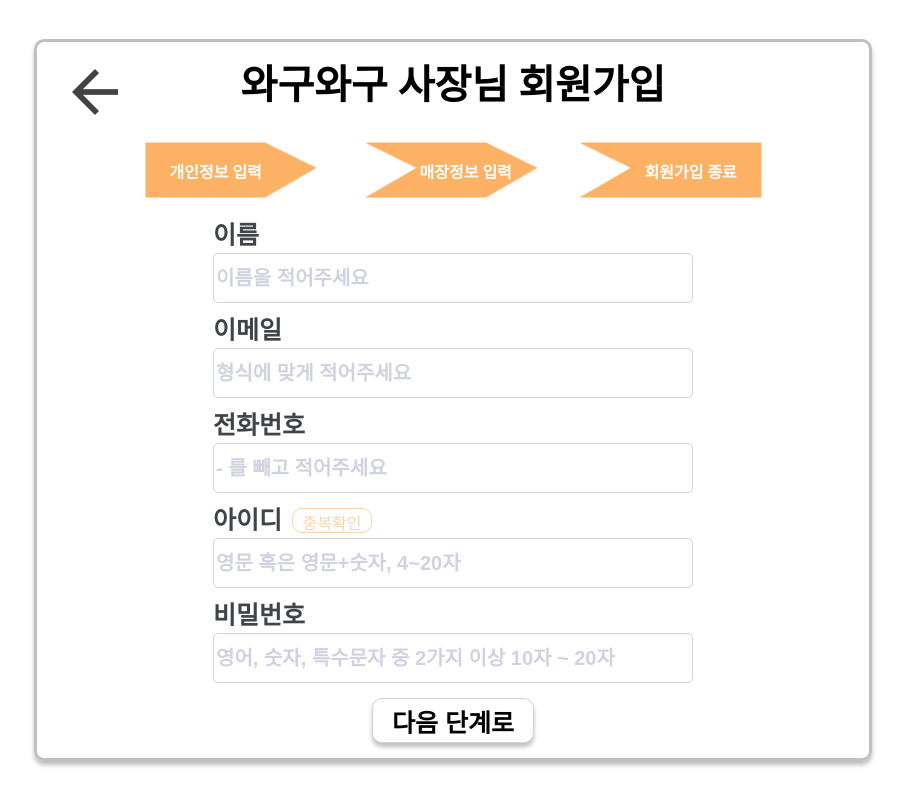
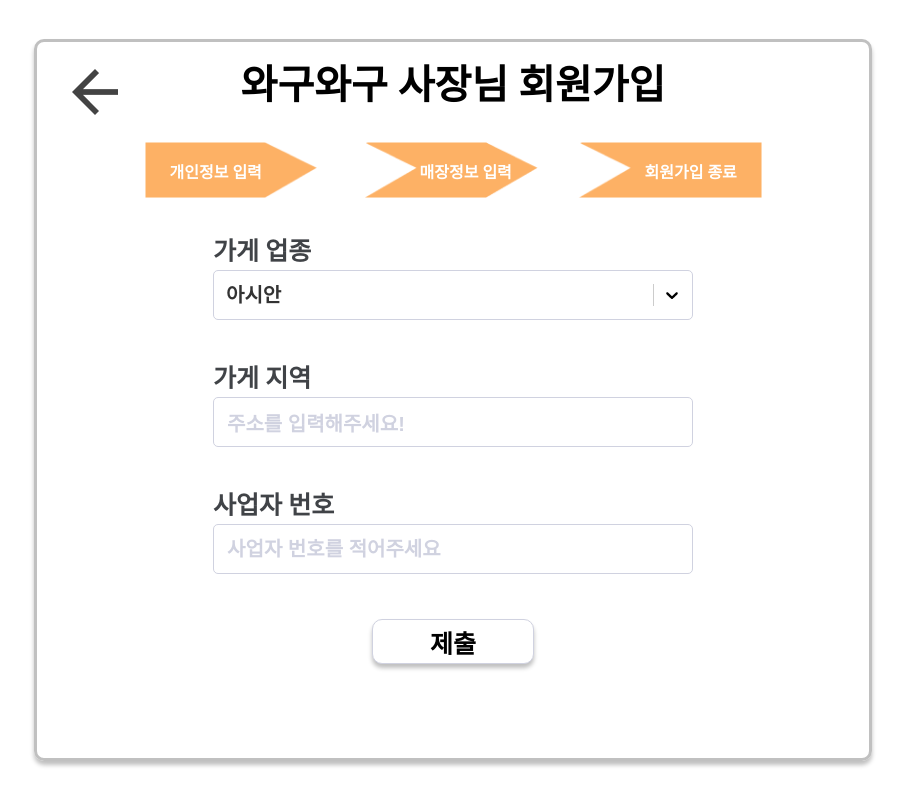
Before and after one commit to limjunhyuk97/WaguWagu, a React (Create React App) app in the folder Web/: page /enroll in a window 1280 px wide. Shown: the whole page, without its empty margins (187-1092 px from the left). Built offline with nearby package versions, Linux system fonts and the light colour scheme.

Commit message:
[Feat] Enroll 구현중 / 주소 API 붙히는 중

```diff
--- a/Web/package.json
+++ b/Web/package.json
@@ -9,9 +9,11 @@
     "axios": "^0.27.2",
     "react": "^18.0.0",
     "react-cookie": "^4.1.1",
+    "react-daum-postcode": "^3.0.3",
     "react-dom": "^18.1.0",
     "react-router-dom": "^6.3.0",
     "react-scripts": "5.0.1",
+    "react-select": "^5.3.2",
     "react-spinners": "^0.11.0",
     "recoil": "^0.7.2",
     "styled-components": "^5.3.5",
--- a/Web/src/Common/index.js
+++ b/Web/src/Common/index.js
@@ -21,18 +21,18 @@
 // Available Restaruant Category //
 
 export const CATEGORIES = [
-  "ASIAN",
-  "CAFE",
-  "CHICKEN",
-  "CHINESE",
-  "FAST",
-  "JAPANESE",
-  "LEG",
-  "MEAT",
-  "NIGHT",
-  "NOODLE",
-  "PIZZA",
-  "SNACK",
-  "SOUP",
-  "WESTERN",
+  { value: "JAPANESE", label: "일식" },
+  { value: "PIZZA", label: "피자" },
+  { value: "CHINESE", label: "중식" },
+  { value: "CAFE", label: "까페·디저트" },
+  { value: "SNACK", label: "분식" },
+  { value: "CHICKEN", label: "치킨" },
+  { value: "NOODLE", label: "백반·죽·국수" },
+  { value: "NIGHT", label: "야식" },
+  { value: "ASIAN", label: "아시안" },
+  { value: "SOUP", label: "찜·탕·찌개" },
+  { value: "MEAT", label: "고기·구이" },
+  { value: "LEG", label: "족발·보쌈" },
+  { value: "FAST", label: "패스트푸드" },
+  { value: "WEST", label: "양식" },
 ];
--- a/Web/src/Component/Pages/Enroll/Phase01.js
+++ b/Web/src/Component/Pages/Enroll/Phase01.js
@@ -34,51 +34,42 @@
           {"회원가입 종료"}
         </ProcedureText>
       </ProcedureContainer>
-      <InputContainer margin={5}>
-        <InputTitleContainer margin={5}>{"이름"}</InputTitleContainer>
+      <InputContainer margin={15}>
+        <InputTitleContainer margin={6}>{"이름"}</InputTitleContainer>
         <InputTextContainer
-          placeholder="이름을 적어주세요"
+          placeholder="  이름을 적어주세요"
           id="name"
           onChange={props.onChange}
         ></InputTextContainer>
       </InputContainer>
-      <InputContainer margin={5}>
-        <InputTitleContainer margin={5}>{"이메일"}</InputTitleContainer>
-        <InputTextContainer
-          placeholder="형식에 맞게 적어주세요"
-          id="email"
-          onChange={props.onChange}
-        ></InputTextContainer>
-      </InputContainer>
-      <InputContainer margin={5}>
+      <InputContainer margin={15}>
         <InputTitleContainer margin={5}>{"전화번호"}</InputTitleContainer>
         <InputTextContainer
-          placeholder="- 를 빼고 적어주세요"
+          placeholder="  - 를 빼고 적어주세요"
           id="tell"
           onChange={props.onChange}
         ></InputTextContainer>
       </InputContainer>
-      <InputContainer margin={5}>
+      <InputContainer margin={15}>
         <div style={{ display: "flex", alignItems: "center" }}>
           <InputTitleContainer margin={5}>{"아이디"}</InputTitleContainer>
           <DupCheckButton onClick={props.idCheck}>{"중복확인"}</DupCheckButton>
         </div>
         <InputTextContainer
-          placeholder="영문 혹은 영문+숫자, 4~20자"
-          id="id"
+          placeholder=" 이메일 형식으로 적어주세요"
+          id="email"
           onChange={props.onChange}
-          phase={props.phase}
         ></InputTextContainer>
       </InputContainer>
-      <InputContainer margin={5}>
+      <InputContainer margin={15}>
         <InputTitleContainer margin={5}>{"비밀번호"}</InputTitleContainer>
         <InputTextContainer
-          placeholder="영어, 숫자, 특수문자 중 2가지 이상 10자 ~ 20자"
+          placeholder="  영어, 숫자, 특수문자 중 2가지 이상 10자 ~ 20자"
           id="pw"
           onChange={props.onChange}
         ></InputTextContainer>
       </InputContainer>
-      <SubmitButton style={{ marginTop: "10px" }} onClick={props.onClick}>
+      <SubmitButton style={{ marginTop: "15px" }} onClick={props.onClick}>
         {"다음 단계로"}
       </SubmitButton>
     </EnrollContainer>
--- a/Web/src/Component/Pages/Enroll/Phase02.js
+++ b/Web/src/Component/Pages/Enroll/Phase02.js
@@ -7,14 +7,21 @@
   ProcedureText,
   InputContainer,
   InputTitleContainer,
+  InputSelectContainer,
+  InputAddressButton,
   InputTextContainer,
   DupCheckButton,
   SubmitButton,
 } from "./styles";
 
 import { LEFT_ARROW_VECTOR, PROCEDURE_VECTOR } from "@Common/";
+import { CATEGORIES } from "@Common/";
+
+import { useState } from "react";
 
 const Phase01 = (props) => {
+  const [isModal, setModal] = useState(false);
+
   return (
     <EnrollContainer>
       <VectorContainer src={LEFT_ARROW_VECTOR}></VectorContainer>
@@ -31,6 +38,35 @@
           {"회원가입 종료"}
         </ProcedureText>
       </ProcedureContainer>
+
+      <InputContainer margin={20}>
+        <InputTitleContainer margin={6}>{"가게 업종"}</InputTitleContainer>
+        <InputSelectContainer
+          id={"category"}
+          placeholder={"  업종을 선택해주세요"}
+          options={CATEGORIES}
+          value={CATEGORIES.filter((obj) => obj.value === props.category)}
+          onChange={(e) => props.setCategory(e.value)}
+        />
+      </InputContainer>
+
+      <InputContainer margin={20}>
+        <InputTitleContainer margin={6}>{"가게 지역"}</InputTitleContainer>
+        <InputAddressButton>{"주소를 입력해주세요!"}</InputAddressButton>
+      </InputContainer>
+
+      <InputContainer margin={20}>
+        <InputTitleContainer margin={6}>{"사업자 번호"}</InputTitleContainer>
+        <InputTextContainer
+          placeholder="  사업자 번호를 적어주세요"
+          id="id"
+          onChange={props.onChange}
+        ></InputTextContainer>
+      </InputContainer>
+
+      <SubmitButton style={{ marginTop: "25px" }} onClick={props.onClick}>
+        {"제출"}
+      </SubmitButton>
     </EnrollContainer>
   );
 };
--- a/Web/src/Component/Pages/Enroll/index.js
+++ b/Web/src/Component/Pages/Enroll/index.js
@@ -17,50 +17,52 @@
   };
 
   // phase
-  const [phaseAbled, setPhaseAbled] = useState(1);
+  const [phaseAbled, setPhaseAbled] = useState(2);
 
-  // Data for Post
+  // Data for Post(1)
   const [name, setName] = useState("");
+  const [tell, setTell] = useState("");
   const [email, setEmail] = useState("");
-  const [tell, setTell] = useState("");
-  const [id, setID] = useState("");
   const [pw, setPW] = useState("");
 
-  // state OBJ
-  const stateOBJS = [
-    { id: "name", obj: setName, val: name },
-    { id: "email", obj: setEmail, val: email },
-    { id: "tell", obj: setTell, val: tell },
-    { id: "id", obj: setID, val: id },
-    { id: "pw", obj: setPW, val: pw },
+  // Data for Post(2)
+  const [id, setID] = useState("");
+  const [category, setCategory] = useState("ASIAN");
+  const [address, setAddress] = useState("");
+  const [addressDetail, setAddressDetail] = useState("");
+
+  // Phase_OBJ
+  const Phase_OBJ = [
+    [
+      { id: "name", obj: setName, val: name },
+      { id: "tell", obj: setTell, val: tell },
+      { id: "email", obj: setEmail, val: email },
+      { id: "pw", obj: setPW, val: pw },
+    ],
+    [
+      { id: "id", obj: setID, val: id },
+      { id: "category", obj: setCategory, val: category },
+      { id: "address", obj: setAddress, val: address },
+      { id: "addressDetail", obj: setAddressDetail, val: addressDetail },
+    ],
   ];
 
-  // Hooks for phase1
-  const handleInput = (e) => {
-    const objMatches = stateOBJS.map((el) => {
-      return {
-        el,
-        isMatch: el.id === e.target.id,
-      };
-    });
-
-    const matchingSet = objMatches.find((el) => el.isMatch);
-    matchingSet.el.obj(e.target.value);
-  };
-
+  // Handler for phase1
   const emailVaildationCheck = async (e) => {
-    if (id === "") {
+    if (email === "") {
       alert("아이디를 필수로 입력해주세요!");
       setPhaseAbled(1);
       return;
     }
-    await getIDValidation(id)
+    await getIDValidation(email)
       .then(() => {
         alert("이미 존재하는 아이디 입니다!");
         setPhaseAbled(1.5);
       })
       .catch(() => {
         alert("사용가능한 아이디입니다!");
+        // 변경 불가능하도록 제한
+        document.querySelector("#email").disabled = true;
         setPhaseAbled((cur) => {
           if (cur < 2) setPhaseAbled(1.7);
           else return cur;
@@ -69,7 +71,7 @@
   };
 
   const validationCheck01 = () => {
-    const emptyStates = stateOBJS.filter((el) => el.val === "");
+    const emptyStates = Phase_OBJ[0].filter((el) => el.val === "");
     if (emptyStates.length !== 0) {
       alert("빈 항목들을 채워주세요!");
       return;
@@ -83,22 +85,61 @@
     }
   };
 
+  const handleInput01 = (e) => {
+    const objMatches = Phase_OBJ[0].map((el) => {
+      return {
+        el,
+        isMatch: el.id === e.target.id,
+      };
+    });
+
+    const matchingSet = objMatches.find((el) => el.isMatch);
+    matchingSet.el.obj(e.target.value);
+  };
+
+  // Handler for phase2
+  const handleIDInput = (e) => {
+    setID(e.target.value);
+  };
+
+  const validationCheck02 = () => {
+    const emptyStates = Phase_OBJ[1].filter((el) => el.val === "");
+    if (emptyStates.length !== 0) {
+      alert("빈 항목들을 채워주세요!");
+      return;
+    } else {
+      setPhaseAbled(3);
+      return;
+    }
+  };
+
   // useEffect
-  useEffect(() => {}, [phaseAbled, name, email, tell, id, pw]);
+  useEffect(() => {
+    console.log(
+      `category : ${category} state : ${phaseAbled} email : ${email} id : ${id}`
+    );
+  }, [category, phaseAbled, name, tell, email, pw, id]);
 
   // Render Component
   const renderItems = (phaseAbled) => {
     if (phaseAbled < 2)
       return (
         <Phase01
-          onChange={handleInput}
+          onChange={handleInput01}
           idCheck={emailVaildationCheck}
-          phase={phaseAbled}
           onClick={validationCheck01}
           popBack={navigateBack}
         ></Phase01>
       );
-    else if (phaseAbled >= 2 || phaseAbled < 3) return <Phase02></Phase02>;
+    else if (phaseAbled >= 2 || phaseAbled < 3)
+      return (
+        <Phase02
+          setCategory={setCategory}
+          category={category}
+          onChange={handleIDInput}
+          onClick={validationCheck02}
+        ></Phase02>
+      );
     else return;
   };
 
--- a/Web/src/Component/Pages/Enroll/styles.js
+++ b/Web/src/Component/Pages/Enroll/styles.js
@@ -1,4 +1,5 @@
 import styled from "styled-components";
+import Select from "react-select";
 import { DefaultColor } from "@Style/";
 
 const FullFrame = styled.div`
@@ -72,6 +73,56 @@
   color: #404347;
 `;
 
+const InputSelectContainer = styled(Select)`
+  padding: 2px;
+  width: 480px;
+  height: 50px;
+  display: flex;
+  flex-direction: column;
+  justify-content: center;
+  border: 1px solid #d0d2e0;
+  border-radius: 5px;
+  & div {
+    border: none;
+    outline-width: 0px;
+    & #react-select-3-placeholder {
+      color: #d0d2e0;
+      font-size: 20px;
+      font-weight: 600;
+    }
+    & div {
+      font-size: 20px;
+      font-weight: 600;
+    }
+    &:hover {
+      cursor: pointer;
+    }
+  }
+  &:hover {
+    cursor: pointer;
+  }
+`;
+
+const InputAddressButton = styled.button`
+  width: 480px;
+  height: 50px;
+  padding-left: 13px;
+  border: 1px solid #d0d2e0;
+  border-radius: 5px;
+  background-color: #ffffff;
+  color: #d0d2e0;
+  text-align: start;
+  font-weight: 600;
+  font-size: 20px;
+  transition: 0.2s;
+  &:hover {
+    background-color: ${DefaultColor};
+    color: #ffffff;
+    cursor: pointer;
+    opacity: 0.5;
+  }
+`;
+
 const InputTextContainer = styled.input`
   margin: ${(props) => props.margin}px 0px;
   padding: 2px;
@@ -80,7 +131,7 @@
   background: transparent;
   border: 1px solid
     ${(props) => {
-      if (props.phase === 1.5 || props.invalid) return "red";
+      if (props.phase === 1.5) return "red";
       else if (props.phase === 1.7) return "green";
       else return "#D0D2E0";
     }};
@@ -146,6 +197,8 @@
   ProcedureText,
   InputContainer,
   InputTitleContainer,
+  InputSelectContainer,
+  InputAddressButton,
   InputTextContainer,
   SubmitButton,
   DupCheckButton,
```
Also changed, not shown: 2 other files (tests, documents, lock files or other folders).
